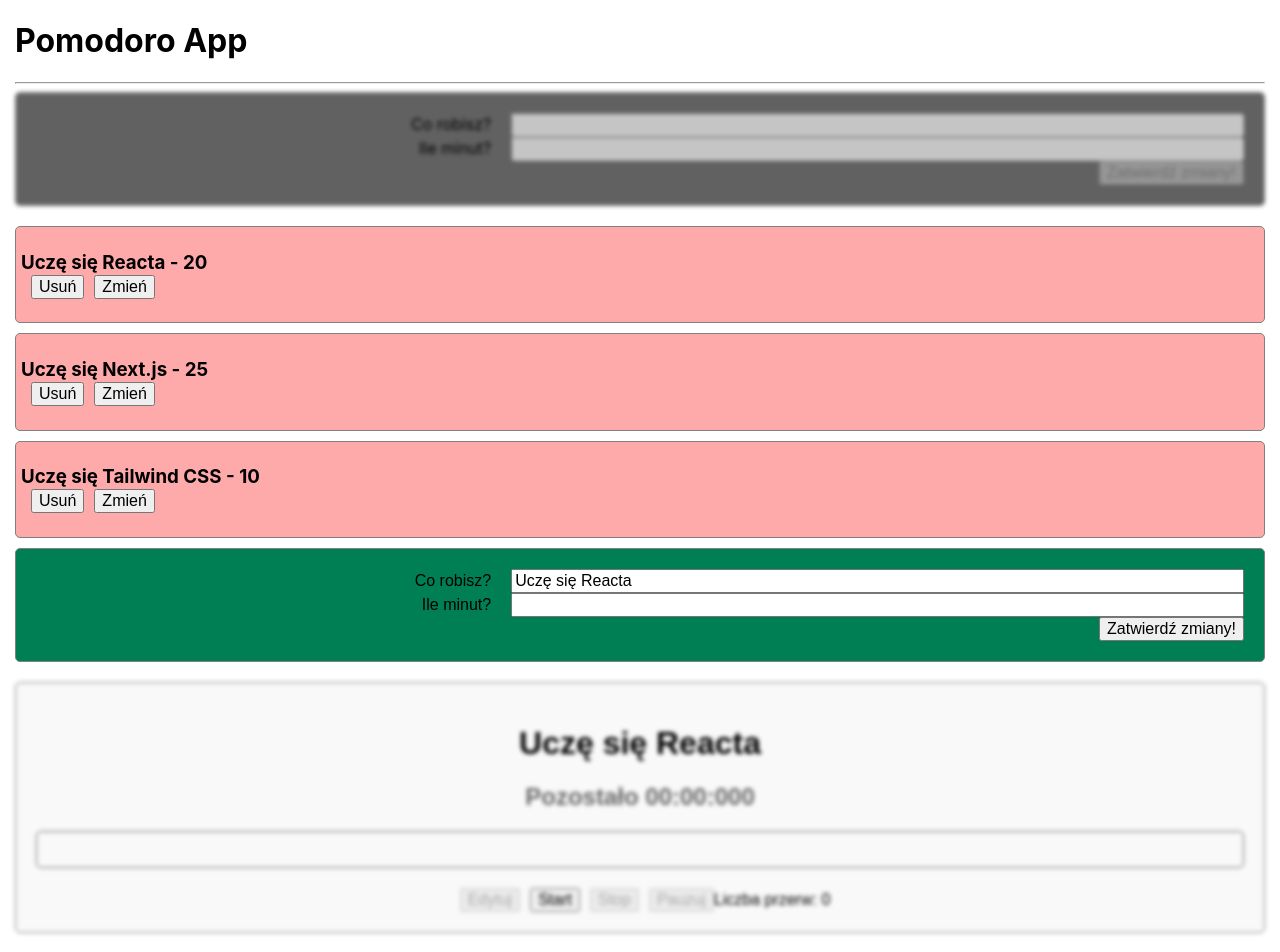
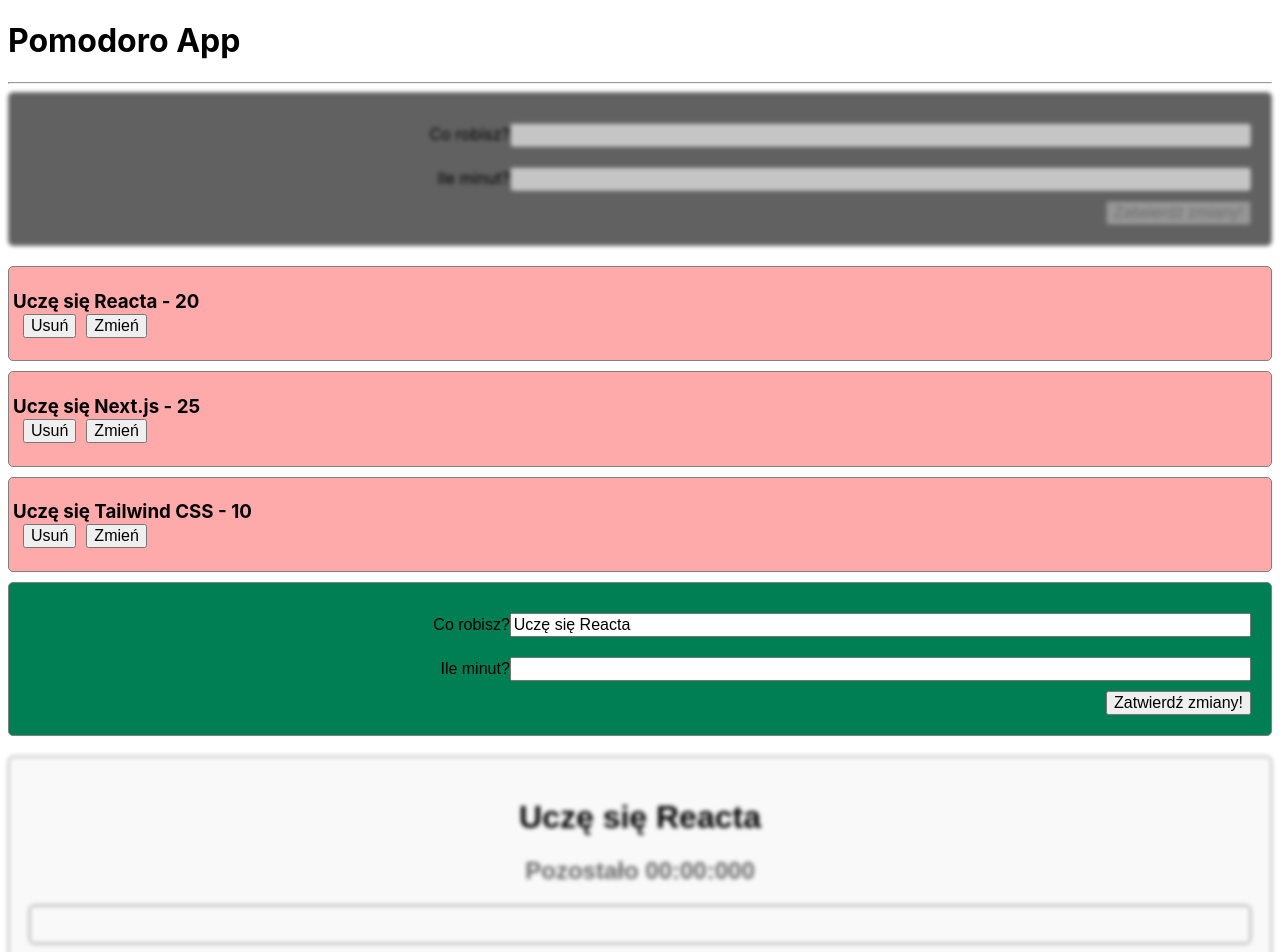
Before and after one commit to lukasz-klekner/pomodoro_app, a React (Create React App) app: page / in a window 1280 px wide. Shown: the top 952 px of the page. Built offline with nearby package versions, Linux system fonts and the light colour scheme.

Commit message:
adds spacing fns to sass

```diff
--- a/src/styles/base.scss
+++ b/src/styles/base.scss
@@ -1,5 +1,5 @@
 body {
-  margin: 15px;
+  margin: spacing(4);
   font-family: -apple-system, BlinkMacSystemFont, 'Segoe UI', 'Roboto', 'Oxygen',
     'Ubuntu', 'Cantarell', 'Fira Sans', 'Droid Sans', 'Helvetica Neue',
     sans-serif;
--- a/src/styles/components/CurrentTimebox.scss
+++ b/src/styles/components/CurrentTimebox.scss
@@ -1,7 +1,7 @@
 .CurrentTimebox {
   border: $border-default;
   border-radius: $border-radius;
-  padding: 20px;
+  padding: spacing(5);
   text-align: center;
   background-color: $current-timebox-bg;
 }
--- a/src/styles/components/ProgressBar.scss
+++ b/src/styles/components/ProgressBar.scss
@@ -2,8 +2,8 @@
   border: 1px solid $progress-bar-color;
   border-radius: $border-radius;
   height: 25px;
-  margin-bottom: 20px;
-  padding: 5px;
+  margin-bottom: spacing(5);
+  padding: spacing(1.5);
 
   > div {
     height: 100%;
--- a/src/styles/components/Timebox.scss
+++ b/src/styles/components/Timebox.scss
@@ -1,7 +1,7 @@
 .Timebox {
   border: $border-default;
   border-radius: $border-radius;
-  padding: 5px;
-  margin-bottom: 10px;
+  padding: spacing(1);
+  margin-bottom: spacing(2.5);
   background-color: $timebox-bg;
 }
--- a/src/styles/components/TimeboxCreator.scss
+++ b/src/styles/components/TimeboxCreator.scss
@@ -2,7 +2,7 @@
   text-align: right;
   border: $border-default;
   border-radius: $border-radius;
-  padding: 20px;
-  margin-bottom: 20px;
+  padding: spacing(5);
+  margin-bottom: spacing(5);
   background-color: $timebox-creator-bg;
 }
--- a/src/styles/components/TimeboxEditor.scss
+++ b/src/styles/components/TimeboxEditor.scss
@@ -2,7 +2,7 @@
   text-align: right;
   border: $border-default;
   border-radius: $border-radius;
-  padding: 20px;
-  margin-bottom: 20px;
+  padding: spacing(5);
+  margin-bottom: spacing(5);
   background-color: $timebox-editor-bg;
 }
--- a/src/styles/form-elements.scss
+++ b/src/styles/form-elements.scss
@@ -1,10 +1,11 @@
 input {
   min-width: 60%;
-  margin-left: 20px;
+  margin-top: spacing(2.5);
+  margin-bottom: spacing(2.5);
   font-size: 16px;
 }
 
 button {
   font-size: 16px;
-  margin-left: 10px;
+  margin-left: spacing(2.5);
 }
--- /dev/null
+++ b/src/styles/functions.scss
@@ -0,0 +1,3 @@
+@function spacing($amount: 1) {
+  @return #{$amount * 4}px;
+}
--- a/src/styles/main.scss
+++ b/src/styles/main.scss
@@ -1,5 +1,6 @@
 @import 'base.scss';
 @import 'variables.scss';
+@import 'functions.scss';
 @import 'utilities.scss';
 @import 'form-elements.scss';
 
```
